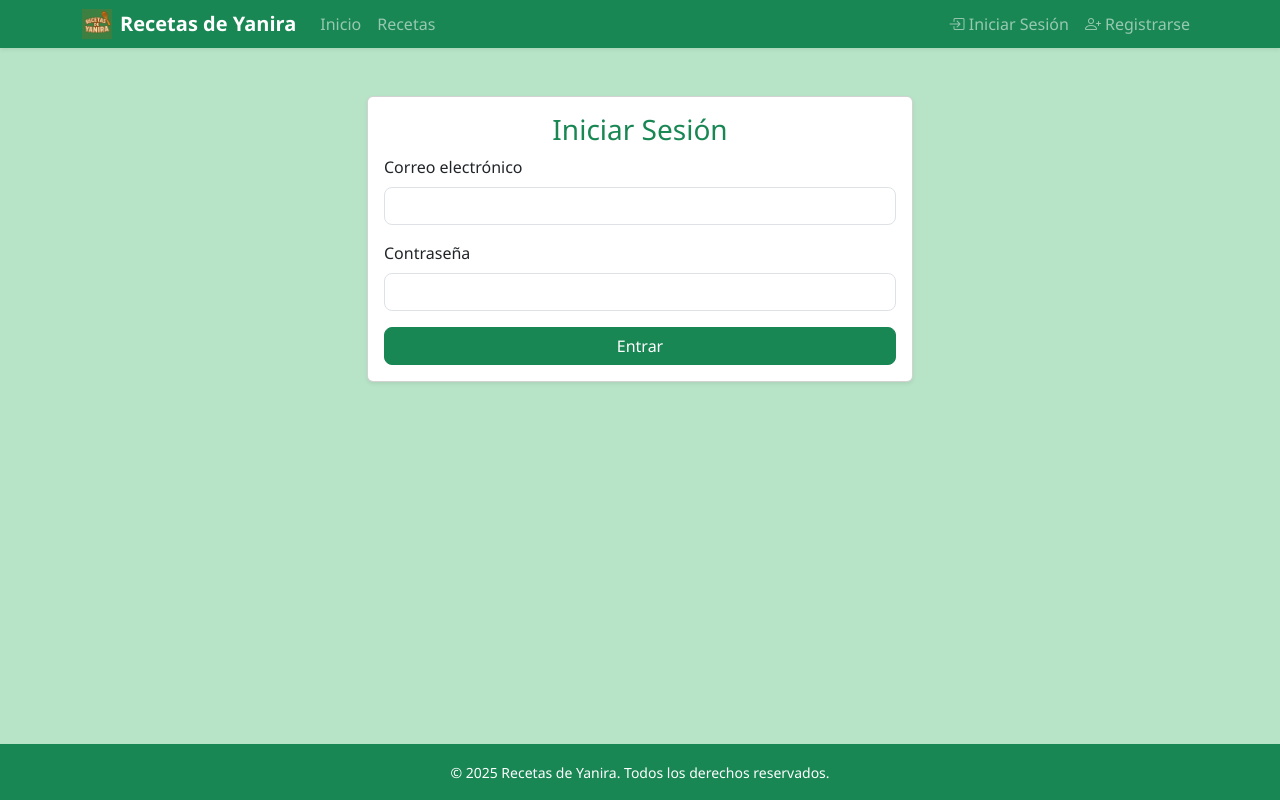
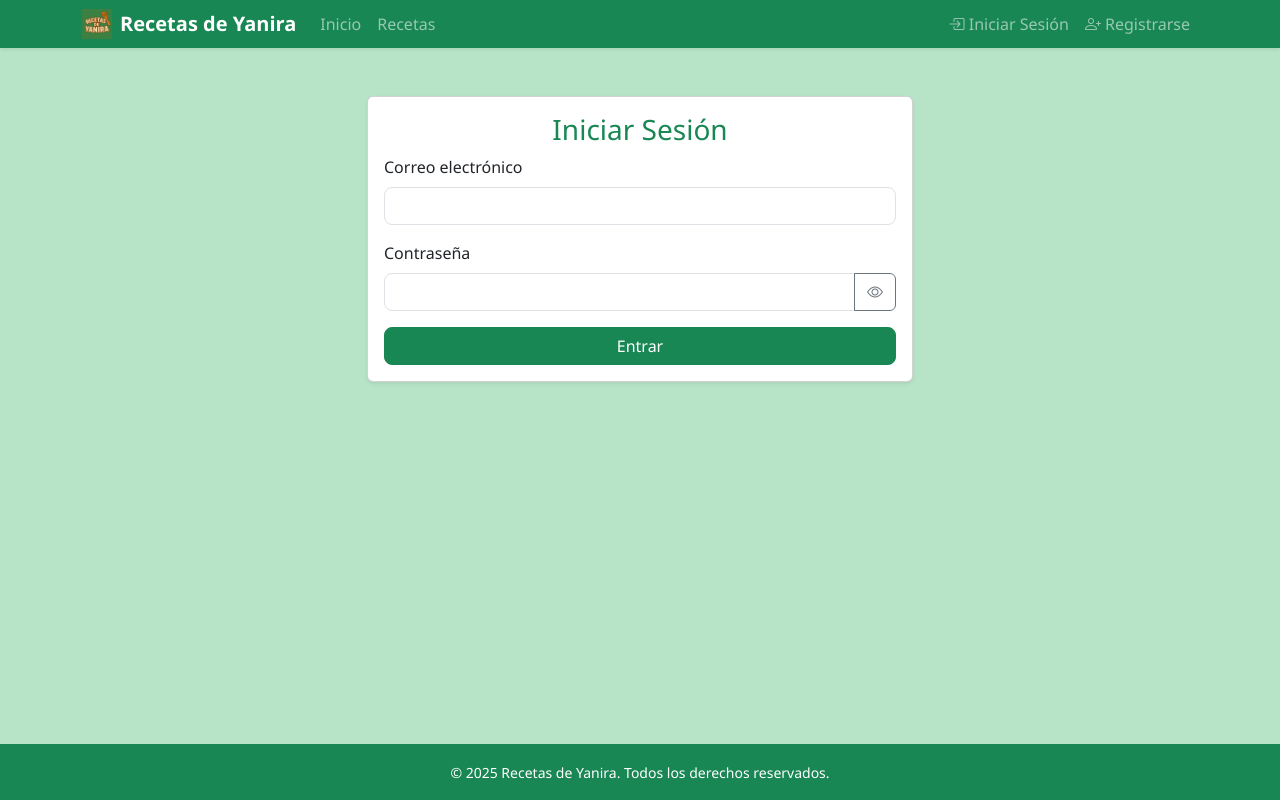
Before and after one commit to YaniraGS/ProyectoIntegrado, an Angular app in the folder frontend/recetas-de-yanira/: page /login in a window 1280 px wide. Built offline with nearby package versions, Linux system fonts and the light colour scheme; no server answers.

Commit message:
ajuste ojito login, limitacion comensales y vacio array shoppinlist

```diff
--- a/frontend/recetas-de-yanira/src/app/components/navbar/navbar.component.ts
+++ b/frontend/recetas-de-yanira/src/app/components/navbar/navbar.component.ts
@@ -45,6 +45,12 @@ export class NavbarComponent implements OnInit, OnDestroy {
   }
 
   logout() {
+    const user = this.authService.getUser();
+  if (user && user.id) {
+    this.shoppingListService.clearList(user.id).subscribe(() => {
+      console.log('Lista de la compra vaciada');
+    });
+  }
     this.authService.logout();
     this.router.navigate(['/login']);
   }
--- a/frontend/recetas-de-yanira/src/app/pages/login/login.component.html
+++ b/frontend/recetas-de-yanira/src/app/pages/login/login.component.html
@@ -8,25 +8,22 @@
           <form [formGroup]="loginForm" (ngSubmit)="login()">
             <div class="mb-3">
               <label for="email" class="form-label">Correo electrónico</label>
-              <input
-                formControlName="email"
-                id="email"
-                type="email"
-                class="form-control"
-              >
+              <input formControlName="email" id="email" type="email" class="form-control">
             </div>
 
             <div class="mb-3">
               <label for="password" class="form-label">Contraseña</label>
-              <input
-                formControlName="password"
-                id="password"
-                type="password"
-                class="form-control"
-              >
+              <div class="input-group">
+
+                <input [type]="showPassword ? 'text' : 'password'" formControlName="password" id="password"
+                  class="form-control">
+                <button type="button" class="btn btn-outline-secondary" (click)="togglePassword()" tabindex="-1">
+                  <i class="bi" [ngClass]="showPassword ? 'bi-eye-slash' : 'bi-eye'"></i>
+                </button>
+              </div>
             </div>
 
-            <button type="submit" class="btn btn-success w-100" >Entrar</button>
+            <button type="submit" class="btn btn-success w-100">Entrar</button>
           </form>
 
           <div class="text-danger mt-3 text-center" *ngIf="errorMessage">{{ errorMessage }}</div>
--- a/frontend/recetas-de-yanira/src/app/pages/login/login.component.ts
+++ b/frontend/recetas-de-yanira/src/app/pages/login/login.component.ts
@@ -14,6 +14,8 @@ export class LoginComponent implements OnInit {
 
   loginForm!: FormGroup;
   errorMessage = '';
+  showPassword: boolean = false;
+
 
   constructor(private authService: AuthService, private router: Router, private fb: FormBuilder) { }
 
@@ -46,4 +48,7 @@ export class LoginComponent implements OnInit {
   return this.loginForm.controls;
 }
 
+togglePassword(): void {
+  this.showPassword = !this.showPassword;
 }
+}
--- a/frontend/recetas-de-yanira/src/app/pages/recipe-detail/recipe-detail.component.html
+++ b/frontend/recetas-de-yanira/src/app/pages/recipe-detail/recipe-detail.component.html
@@ -34,8 +34,12 @@
             <label for="servings" class="mb-0 text-success">
               <h5 class="mb-0 text-success text-decoration-none">Comensales:</h5>
             </label>
-            <input id="servings" type="number" [(ngModel)]="selectedServings" [min]="1"
+            <input id="servings" type="number" [(ngModel)]="selectedServings" (change)="validateServings()"
               class="form-control form-control-sm" style="width: 60px;" />
+            <small *ngIf="servingsWarning" class="text-danger mt-1 d-block">
+              {{ servingsWarning }}
+            </small>
+
           </div>
 
           <div class="mb-3 text-muted d-flex gap-3 flex-wrap">
--- a/frontend/recetas-de-yanira/src/app/pages/recipe-detail/recipe-detail.component.ts
+++ b/frontend/recetas-de-yanira/src/app/pages/recipe-detail/recipe-detail.component.ts
@@ -25,6 +25,7 @@ export class RecipeDetailComponent implements OnInit {
   userId!: number;
   showModalList = false;
   showErrorModalList = false;
+  servingsWarning: string = '';
 
 
   constructor(
@@ -82,6 +83,19 @@ export class RecipeDetailComponent implements OnInit {
     return (ingredient.quantity * this.selectedServings) / this.recipe.servings;
   }
 
+  validateServings(): void {
+  if (this.selectedServings < 1) {
+    this.selectedServings = 1;
+    this.servingsWarning = 'El número mínimo de comensales es 1.';
+  } else if (this.selectedServings > 50) {
+    this.selectedServings = 50;
+    this.servingsWarning = 'El número máximo de comensales es 50.';
+  } else {
+    this.servingsWarning = '';
+  }
+}
+
+
   isLoggedIn(): boolean {
     return this.authService.isLoggedIn();
   }
```
